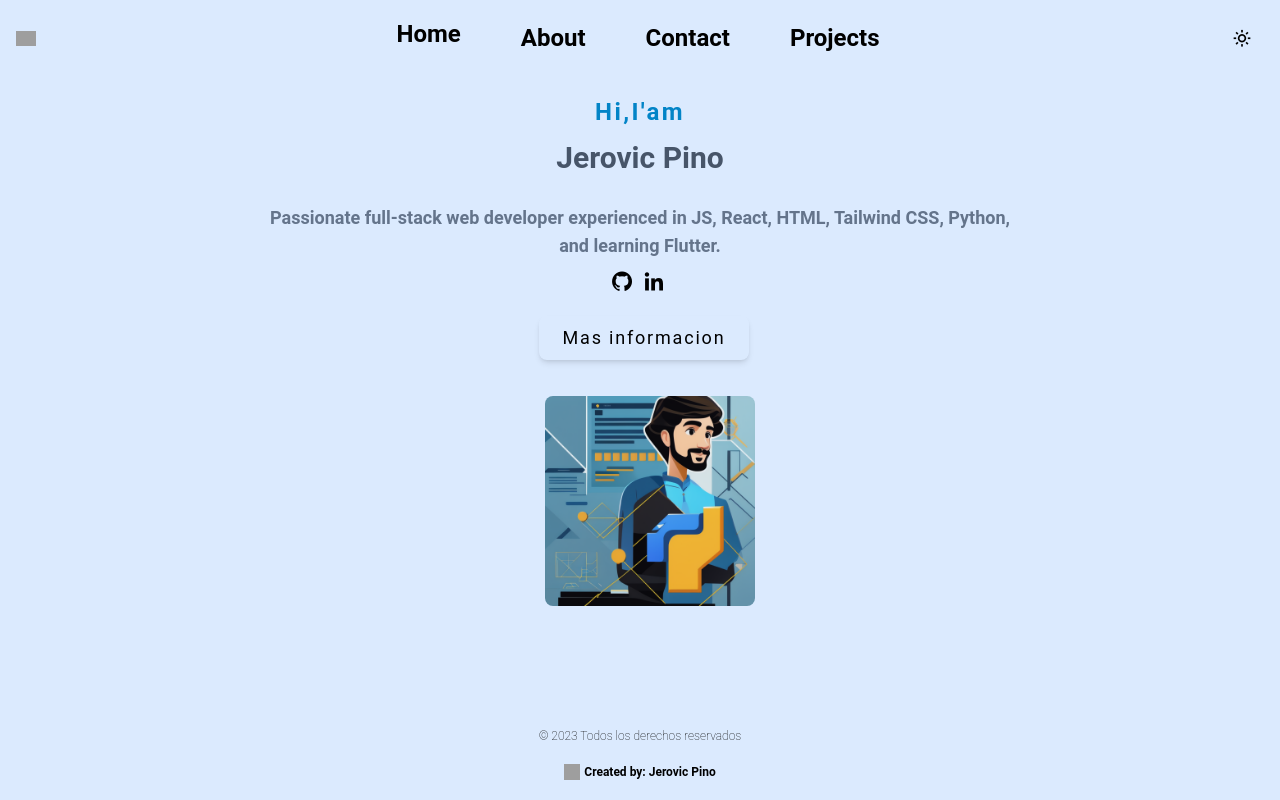
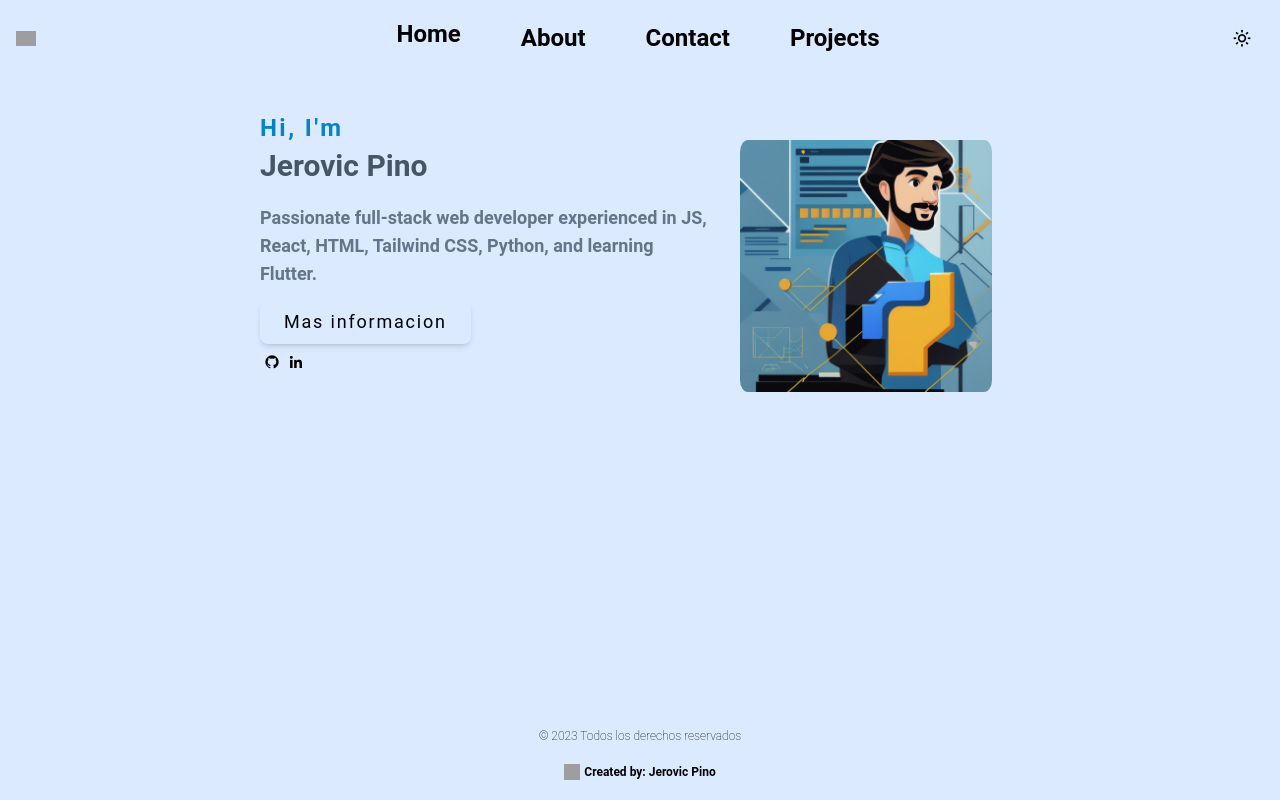
Before and after one commit to EroDJ15/EroDJportafolio, a React (Vite) app: page / in a window 1280 px wide. Built offline with nearby package versions, Linux system fonts and the light colour scheme; grey boxes are pictures that could not be loaded.

Commit message:
home terminado

```diff
--- a/package.json
+++ b/package.json
@@ -10,8 +10,11 @@
     "preview": "vite preview"
   },
   "dependencies": {
+    "boxicons": "^2.1.4",
+    "icons": "^1.0.0",
     "react": "^18.2.0",
-    "react-dom": "^18.2.0"
+    "react-dom": "^18.2.0",
+    "react-icons": "^4.10.1"
   },
   "devDependencies": {
     "@types/react": "^18.2.14",
--- a/src/Components/About.jsx
+++ b/src/Components/About.jsx
@@ -1,17 +1,22 @@
 import React from 'react';
 
-function Home() {
+function About() {
   return (
-    <main>
-      <section className="ml-4 mr-4 sm:mx-auto min-h-max px-3 py-2 sm:p-1 sm:m-1 max-w-screen-md text-center flex flex-col">
-        <div className='p-2 sm-w[80%] sm:-h[600px] text-left sm:text-center'>
-          <h1 className='text-sky-600 dark:text-sky text-2xl font-bold tracking-widest leading-10'>Hi,I'am</h1>
-          <p className='py-2 text-3xl font-bold text-slate-600 dark:text-slate-300'>Jerovic Pino</p>
-          <p className='text-lg mt-5 font-bold text-slate-500 dark:text-slate-600'>
+    <main className='py-6'>
+      <section className="ml-4 mr-4 sm:mx-auto min-h-max px-4 py-1 sm:p-1 sm:m-1 max-w-screen-md text-center flex flex-col sm:flex-row">
+        <div className="flex-grow text-left sm:text-center">
+          <div className="p-0 sm:w-full sm:h-600 text-left">
+            <h1 className="p-0 text-sky-600 dark:text-sky text-2xl font-bold tracking-widest leading-10">Hi, I'm</h1>
+            <p className="py-0 text-3xl font-bold text-slate-600 dark:text-slate-300">Jerovic Pino</p>
+            <p className="text-lg mt-5 font-bold text-slate-500 dark:text-slate-600">
               Passionate full-stack web developer experienced in JS, React, HTML, Tailwind CSS, Python, and learning Flutter.
             </p>
+            <div className="mt-3">
+              <button className="w-auto rounded-lg shadow-md px-6 py-2 w-250px hover:text-sky-600 text-lg dark:bg-slate-700 tracking-widest hover:bg:text-slate-300">
+                Mas informacion
+              </button>
             </div>
-        <div className='pr-2 text-2xl text-left sm:text-center ml-1'>
+            <div className="flex text-1xl text-left sm:text-center ml-0 mt-2">
               <a href="https://github.com">
                 <i className="bx bxl-github px-1 hover:text-sky-300"></i>
               </a>
@@ -19,19 +24,12 @@ function Home() {
                 <i className="bx bxl-linkedin px-1 hover:text-sky-300"></i>
               </a>
             </div>
-
-        <div className='text-left ml-2 sm:text-center'>
-          <button className='w-auto rounded-lg shadow-md px-6 py-2 mt-4 w[250px] hover:text-sky-600 text-lg  dark:bg-slate-700 tracking-widest hover:bg:text-slate-300'>
-            Mas informacion
-          </button>
+          </div>
+        </div>
+        <div className="my-2 p-6">
+          <img src='/public/images/Avatar.png' className="border-1 border-white rounded-xl bg-cover  px-1 justify-center max-w-[140] sm:max-w-[260px]" ></img>
         </div>
 
-        {/* Contenido de imagen */}
-        <div className='my-7 w-full p-2'>
-          <div className='mx-auto mb-6 max-w-[415px]'>
-            <img className='sm:ml-28 ml-1 text-left sm:text-center w-auto h-[210px] m-auto rounded-lg bg-cover bg-no-repeat' src="/images/Avatar.png" alt="Avatar" />
-          </div>
-        </div>
 
 
       </section>
@@ -39,4 +37,4 @@ function Home() {
   );
 }
 
-export default Home;
+export default About;
--- a/src/Components/NavBar.jsx
+++ b/src/Components/NavBar.jsx
@@ -38,29 +38,35 @@ function Navbar({ toggleDarkMode }) {
         <img className="w-9 p-2 hidden sm:flex dark:bg-primary dark:text-cyan-50" src="/images/icono.png" alt="Icono" />
       </a>
 
-      <button className="fixed bottom-2 right-3 sm:hidden text-black dark:text-cyan-50" onClick={toggleMenu}>
+      <button className="absolute origin-bottom-left sm:[botton-4]right-3 sm:hidden text-black dark:text-cyan-50" onClick={toggleMenu}>
         <i className={`bx ${menuVisible ? 'bx-x' : 'bx-menu'} text-2xl hover:text-sky-300`}></i>
       </button>
 
-      <ul className={`p-1.5 fixed bottom-24 right-3 hover:bg-slate-300 dark:bg-slate-700 sm:hover:bg-transparent rounded-lg sm:shadow-none sm:bottom-auto sm:static sm:flex gap-10 md:text-2xl text-base text-center sm:font-bold font-semibold sm:dark:bg-primary dark:text-cyan-50 ${menuVisible ? 'block' : 'hidden'}`}>
+      <ul className={`p-1.5 fixed bottom-20 right-3 hover:bg-slate-300 dark:bg-slate-700 sm:hover:bg-transparent rounded-lg sm:shadow-none sm:static sm:flex gap-10 md:text-2xl text-base text-center sm:font-bold font-semibold sm:dark:bg-primary dark:text-cyan-50 ${menuVisible ? 'block' : 'hidden'}`}>
         <li className="py-2.5 sm:py-1 sm:ml-5">
-          <a href="/" className="hover:text-sky-300" onClick={(event) => handleMenuItemClick(event, '/')}>
-            Home
+          <a href="/" className="hover:text-sky-300 text flex items-center" onClick={(event) => handleMenuItemClick(event, '/')}>
+            <i className="bx bx-home-alt-2 sm:hidden"></i>
+            <span className="sm:inline hidden">Home</span>
           </a>
+
         </li>
-        <li className="py-3.5 sm:py-2 sm:ml-5">
+        <li className="py-2.5 sm:py-2 sm:ml-5">
           <a href="/about" className="hover:text-sky-300" onClick={(event) => handleMenuItemClick(event, '/about')}>
-            About
+            <i className='bx bx-user-plus sm:hidden'></i>
+            <span className="sm:inline hidden">About</span>
+
           </a>
         </li>
         <li className="py-3.5 sm:py-2 sm:ml-5">
           <a href="#" className="hover:text-sky-300" onClick={handleMenuItemClick}>
-            Contact
+            <i className='bx bxs-contact sm:hidden'></i>
+            <span className="sm:inline hidden">Contact</span>
           </a>
         </li>
         <li className="py-3.5 sm:py-2 sm:ml-5">
           <a href="#" className="hover:text-sky-300" onClick={handleMenuItemClick}>
-            Projects
+            <i className='bx bx-briefcase-alt-2 sm:hidden'></i>
+            <span className="sm:inline hidden">Projects</span>
           </a>
         </li>
       </ul>
--- a/tailwind.config.js
+++ b/tailwind.config.js
@@ -22,6 +22,5 @@ module.exports = {
       },
     },
   },
-
   plugins: [],
 };
```
Also changed, not shown: 1 other file (tests, documents, lock files or other folders). Lines whose indentation alone changed are shown as unchanged.
